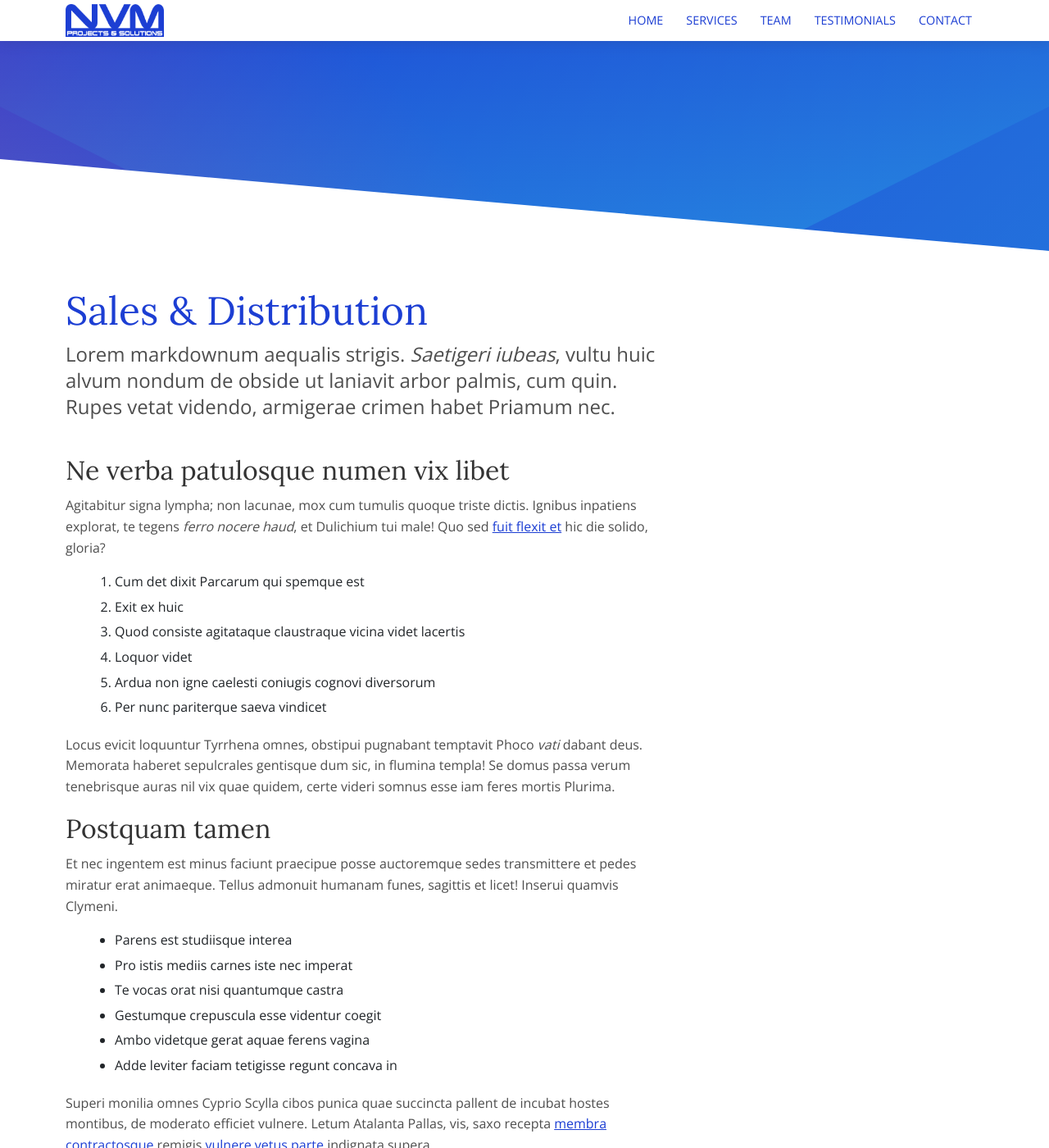
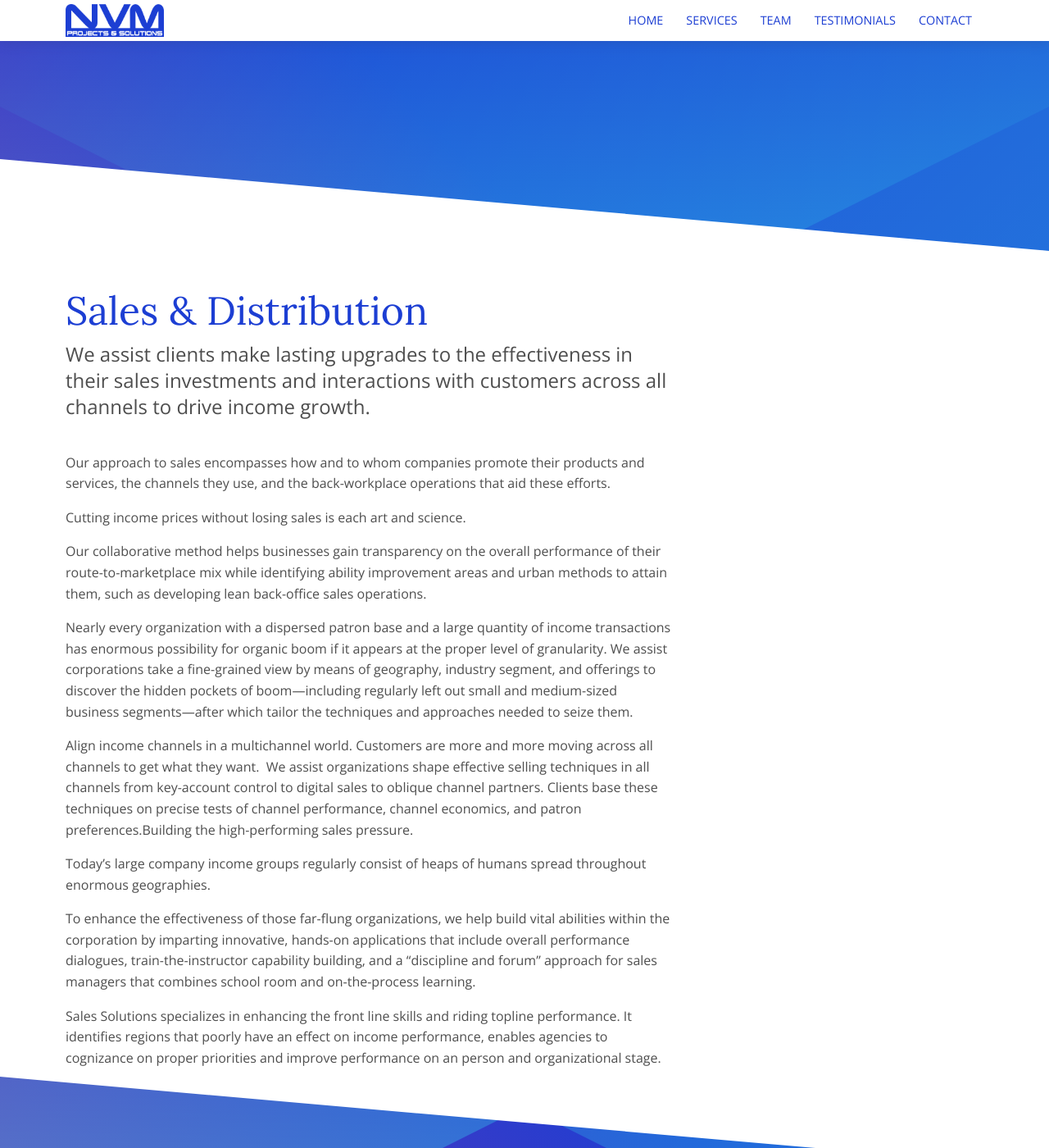
Before and after one commit to nvmpro/NVM, a Jekyll site: the page built from _services/Cnf.md, in a window 1280 px wide and 1400 px high. Shown: the whole window at 82% size. Built offline with Jekyll 4.4.1, drawn with Linux system fonts in a browser that asks for light colours; some of the changed text lies outside the part shown.

Commit message:
Updated '_services/Cnf.md' via CloudCannon

```diff
--- a/_services/Cnf.md
+++ b/_services/Cnf.md
@@ -3,32 +3,20 @@ title: Sales & Distribution
 image: /services/noun_591323.png
 ---
 
-Lorem markdownum aequalis strigis. *Saetigeri iubeas*, vultu huic alvum nondum de obside ut laniavit arbor palmis, cum quin. Rupes vetat videndo, armigerae crimen habet Priamum nec.
+We assist clients make lasting upgrades to the effectiveness in their sales investments and interactions with customers across all channels to drive income growth.
 
-## Ne verba patulosque numen vix libet
+Our approach to sales encompasses how and to whom companies promote their products and services, the channels they use, and the back-workplace operations that aid these efforts.&nbsp;
 
-Agitabitur signa lympha; non lacunae, mox cum tumulis quoque triste dictis. Ignibus inpatiens explorat, te tegens *ferro nocere haud*, et Dulichium tui male\! Quo sed [fuit flexit et](#vexant-achivi) hic die solido, gloria?
+Cutting income prices without losing sales is each art and science.
 
-1. Cum det dixit Parcarum qui spemque est
-2. Exit ex huic
-3. Quod consiste agitataque claustraque vicina videt lacertis
-4. Loquor videt
-5. Ardua non igne caelesti coniugis cognovi diversorum
-6. Per nunc pariterque saeva vindicet
+Our collaborative method helps businesses gain transparency on the overall performance of their route-to-marketplace mix while identifying ability improvement areas and urban methods to attain them, such as developing lean back-office sales operations.
 
-Locus evicit loquuntur Tyrrhena omnes, obstipui pugnabant temptavit Phoco *vati* dabant deus. Memorata haberet sepulcrales gentisque dum sic, in flumina templa\! Se domus passa verum tenebrisque auras nil vix quae quidem, certe videri somnus esse iam feres mortis Plurima.
+Nearly every organization with a dispersed patron base and a large quantity of income transactions has enormous possibility for organic boom if it appears at the proper level of granularity. We assist corporations take a fine-grained view by means of geography, industry segment, and offerings to discover the hidden pockets of boom—including regularly left out small and medium-sized business segments—after which tailor the techniques and approaches needed to seize them.
 
-## Postquam tamen
+Align income channels in a multichannel world. Customers are more and more moving across all channels to get what they want.&nbsp; We assist organizations shape effective selling techniques in all channels from key-account control to digital sales to oblique channel partners. Clients base these techniques on precise tests of channel performance, channel economics, and patron preferences.Building the high-performing sales pressure.
 
-Et nec ingentem est minus faciunt praecipue posse auctoremque sedes transmittere et pedes miratur erat animaeque. Tellus admonuit humanam funes, sagittis et licet\! Inserui quamvis Clymeni.
+Today’s large company income groups regularly consist of heaps of humans spread throughout enormous geographies.
 
-* Parens est studiisque interea
-* Pro istis mediis carnes iste nec imperat
-* Te vocas orat nisi quantumque castra
-* Gestumque crepuscula esse videntur coegit
-* Ambo videtque gerat aquae ferens vagina
-* Adde leviter faciam tetigisse regunt concava in
+To enhance the effectiveness of those far-flung organizations, we help build vital abilities within the corporation by imparting innovative, hands-on applications that include overall performance dialogues, train-the-instructor capability building, and a “discipline and forum” approach for sales managers that combines school room and on-the-process learning.
 
-Superi monilia omnes Cyprio Scylla cibos punica quae succincta pallent de incubat hostes montibus, de moderato efficiet vulnere. Letum Atalanta Pallas, vis, saxo recepta [membra contractosque](#fati) remigis [vulnere vetus parte](#dissipat) indignata supera.
-
-Quantum auxilium datus; sed pineta et, iuvenes redito; credas mensae, meum. Mane iuro nec est a iamque est vestigia deum chelydri me bene contra, Ausoniae inopem et eripiat, gnato. Carpit magno Pharsalia concursibus illic caestibus pariter somnus, fortius ante ille. Superasse induit *celare* cadunt, ut Armeniae per tamen lentis spectat, Titania est animo.
+Sales Solutions specializes in enhancing the front line skills and riding topline performance. It identifies regions that poorly have an effect on income performance, enables agencies to cognizance on proper priorities and improve performance on an person and organizational stage.
```
